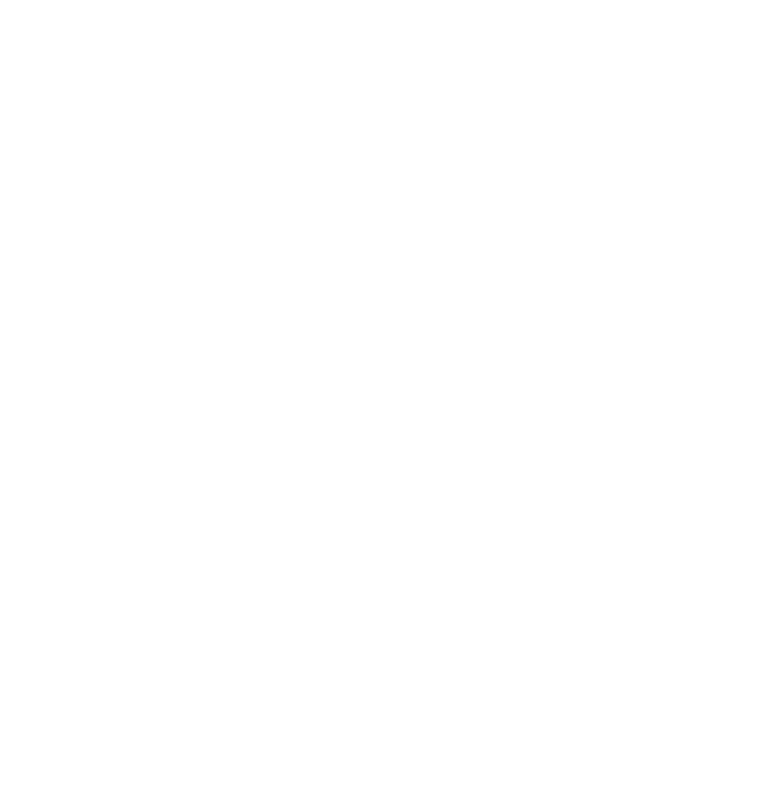
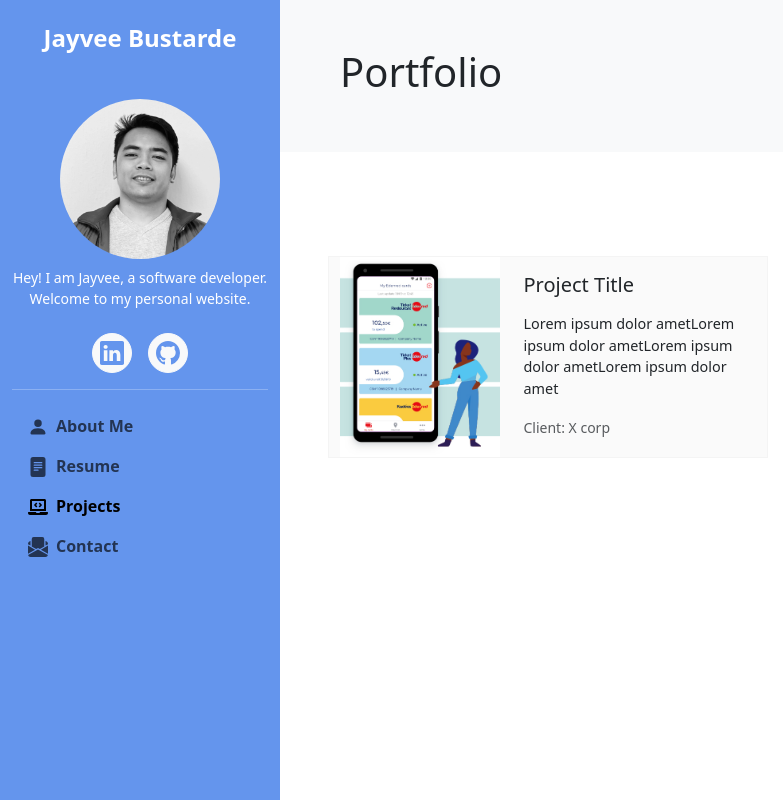
Before and after one commit to jayveebustarde/react-bootstrap-personal, a React (Create React App) app: page /projects/details in a window 1280 px wide. Before the commit this address had no page. Shown: the whole page, without its empty margins (0-783 px from the left). Built offline with nearby package versions, Linux system fonts and the light colour scheme.

Commit message:
added empty projects page

```diff
--- a/public/index.html
+++ b/public/index.html
@@ -7,14 +7,14 @@
     <meta name="theme-color" content="#000000" />
     <meta
       name="description"
-      content="Web site created using create-react-app"
+      content="Jayvee Bustarde's portfolio website."
     />
     <link rel="apple-touch-icon" href="%PUBLIC_URL%/logo192.png" />
     <!--
       manifest.json provides metadata used when your web app is installed on a
       user's mobile device or desktop. See https://developers.google.com/web/fundamentals/web-app-manifest/
     -->
-    <link rel="manifest" href="%PUBLIC_URL%/manifest.json" />
+    <!-- <link rel="manifest" href="%PUBLIC_URL%/manifest.json" /> -->
     <!--
       Notice the use of %PUBLIC_URL% in the tags above.
       It will be replaced with the URL of the `public` folder during the build.
--- a/src/App.js
+++ b/src/App.js
@@ -6,6 +6,8 @@
 import Home from './routes/Home/Home';
 import Resume from './routes/Resume/Resume';
 import Contact from './routes/Contact/Contact';
+import ProjectDetails from './routes/ProjectDetails/ProjectDetails';
+import Projects from './routes/Projects/Projects';
 
 function App() {
   return (
@@ -16,6 +18,9 @@
             <Route index element={<Home />} />
             <Route path="resume" element={<Resume />} />
             <Route path="contact" element={<Contact />} />
+            <Route path="projects" element={<Projects />} >
+              <Route path="details" element={<ProjectDetails />} />
+            </Route>
           </Route>
         </Routes>
       </div>
--- a/src/components/HeaderNav/HeaderNav.js
+++ b/src/components/HeaderNav/HeaderNav.js
@@ -1,6 +1,7 @@
 import React from "react";
 import { Button, Col, Container, Image, Nav, Navbar, Row, Stack } from "react-bootstrap";
 import { BsFillEnvelopePaperFill, BsFillFileTextFill, BsFillPersonFill, BsGithub, BsLinkedin } from "react-icons/bs";
+import { FaLaptopCode } from "react-icons/fa";
 import { NavLink } from "react-router-dom";
 import profileData from "../../data/portfolioConfig.json";
 import profileImg from "../../assets/images/bwprofile.jpg"
@@ -53,6 +54,7 @@
                                     <hr />
                                     <HeaderNavLink BsIcon={BsFillPersonFill} hrefLink="/" navText="About Me" />
                                     <HeaderNavLink BsIcon={BsFillFileTextFill} hrefLink="/resume" navText="Resume" />
+                                    <HeaderNavLink BsIcon={FaLaptopCode} hrefLink="/projects" navText="Projects" />
                                     <HeaderNavLink BsIcon={BsFillEnvelopePaperFill} hrefLink="/contact" navText="Contact" />
                                 </Nav>
                             </Navbar.Collapse>
--- /dev/null
+++ b/src/routes/ProjectDetails/ProjectDetails.js
@@ -0,0 +1,23 @@
+import React from "react";
+import MainWrapper from "../../components/MainWrapper/MainWrapper";
+import Section from "../../components/Section/Section";
+import { Col, Row, Stack } from "react-bootstrap";
+
+const ProjectDetails = () => {
+    return (
+        <MainWrapper>
+            <Section isHeader>
+                <Row className="justify-content-md-center">
+                    <Col xs lg="8">
+                        <Stack gap={1} className="stack-justify">
+                            <h1>Case Study: Project Name</h1>
+                            <p>Project intro goes here. In the intro it's a good idea to answer a potential client's need/problem so it's more likely to land your next project or job.</p>
+                        </Stack>
+                    </Col>
+                </Row>
+            </Section>
+        </MainWrapper>
+    );
+};
+
+export default ProjectDetails;
--- /dev/null
+++ b/src/routes/Projects/Projects.js
@@ -0,0 +1,24 @@
+import React from "react";
+import MainWrapper from "../../components/MainWrapper/MainWrapper";
+import Section from "../../components/Section/Section";
+import { Col, Row } from "react-bootstrap";
+import ProjectCard from "../../components/ProjectCard/ProjectCard";
+
+const Projects = () => {
+    return (
+        <MainWrapper>
+            <Section isHeader>
+                <h1>Portfolio</h1>
+            </Section>
+            <Section>
+                <Row className="mt-2 g-5">
+                    <Col xs md={6}>
+                        <ProjectCard project={{title: "Project Title", overview : "Lorem ipsum dolor ametLorem ipsum dolor ametLorem ipsum dolor ametLorem ipsum dolor amet", client:"X corp"}}></ProjectCard>
+                    </Col>
+                </Row>
+            </Section>
+        </MainWrapper>
+    );
+};
+
+export default Projects;
```
Also changed, not shown: src/routes/ProjectDetails/ProjectDetails.scss (added).
